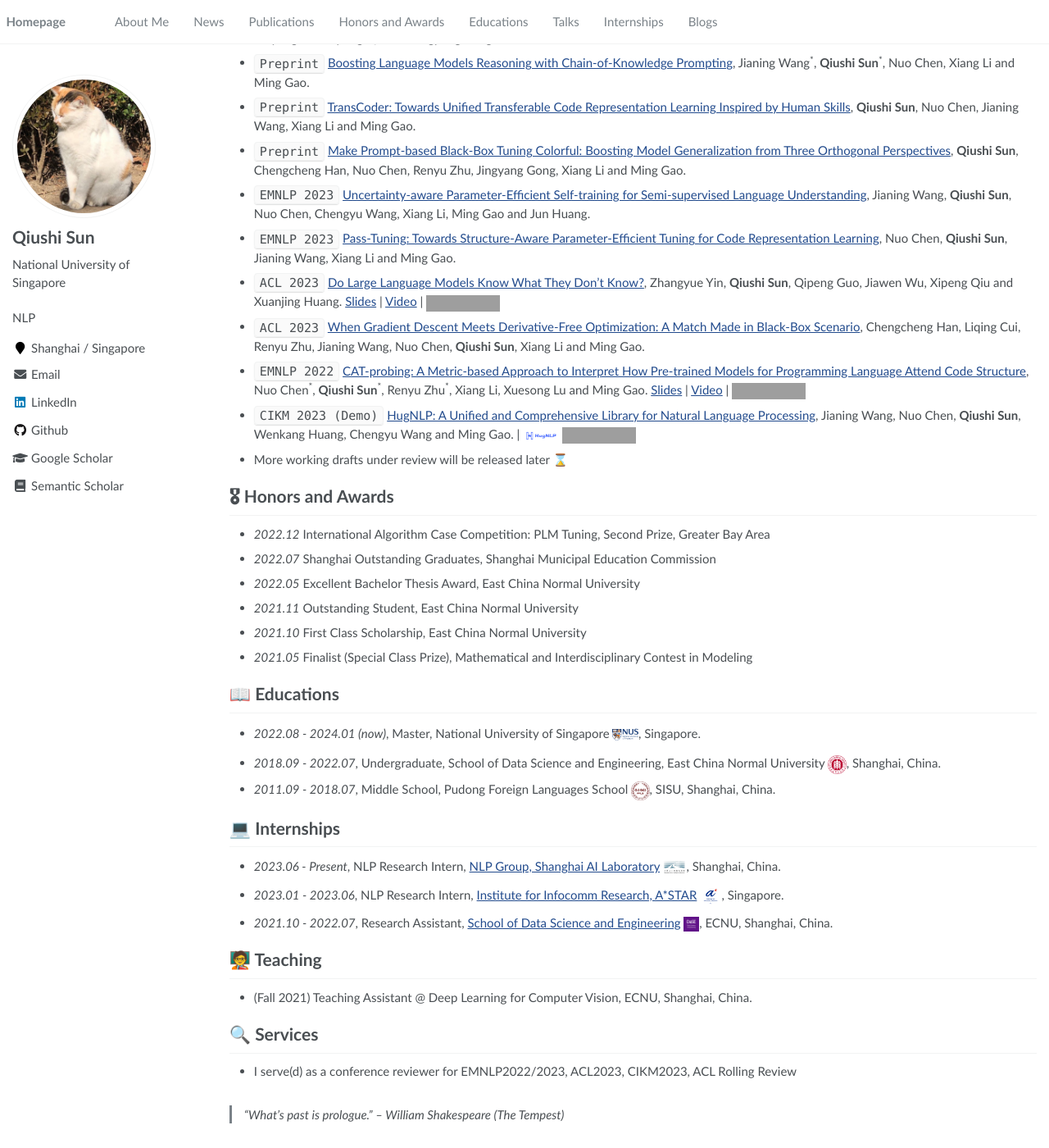
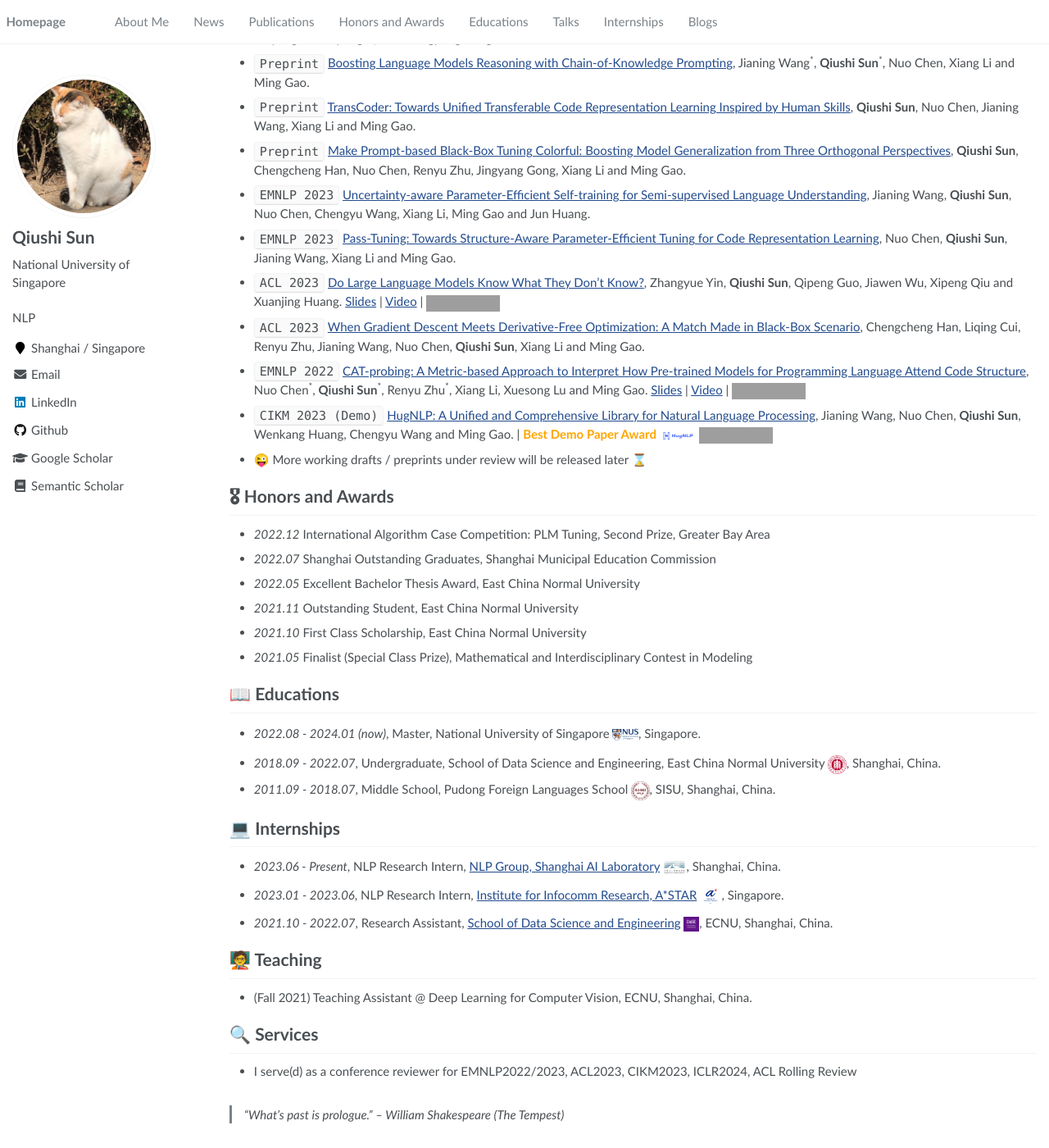
Before and after one commit to lixiang3776/lixiang3776.github.io, a Jekyll site: the page built from _pages/about.md, in a window 1280 px wide and 1400 px high, scrolled down 498 px. Shown: the whole window at 82% size. Built offline with Jekyll 4.4.1, drawn with Linux system fonts in a browser that asks for light colours; grey boxes are pictures that could not be loaded.

Commit message:
update: cikm demo

```diff
--- a/_pages/about.md
+++ b/_pages/about.md
@@ -50,13 +50,13 @@ Nuo Chen<sup>&#42;</sup>, **Qiushi Sun**<sup>&#42;</sup>, Renyu Zhu<sup>&#42;</s
 - `Preprint` [Boosting Language Models Reasoning with Chain-of-Knowledge Prompting](https://arxiv.org/abs/2306.06427), Jianing Wang<sup>&#42;</sup>, **Qiushi Sun**<sup>&#42;</sup>, Nuo Chen, Xiang Li and Ming Gao.
 - `Preprint` [TransCoder: Towards Unified Transferable Code Representation Learning Inspired by Human Skills](https://arxiv.org/abs/2306.07285), **Qiushi Sun**, Nuo Chen, Jianing Wang, Xiang Li and Ming Gao.
 - `Preprint` [Make Prompt-based Black-Box Tuning Colorful: Boosting Model Generalization from Three Orthogonal Perspectives](https://arxiv.org/abs/2305.08088), **Qiushi Sun**, Chengcheng Han, Nuo Chen, Renyu Zhu, Jingyang Gong, Xiang Li and Ming Gao.
-- ``EMNLP 2023`` [Uncertainty-aware Parameter-Efficient Self-training for Semi-supervised Language Understanding](qiushisun.github.io), Jianing Wang, **Qiushi Sun**, Nuo Chen, Chengyu Wang, Xiang Li, Ming Gao and Jun Huang.
+- ``EMNLP 2023`` [Uncertainty-aware Parameter-Efficient Self-training for Semi-supervised Language Understanding](https://arxiv.org/abs/2310.13022), Jianing Wang, **Qiushi Sun**, Nuo Chen, Chengyu Wang, Xiang Li, Ming Gao and Jun Huang.
 - ``EMNLP 2023`` [Pass-Tuning: Towards Structure-Aware Parameter-Efficient Tuning for Code Representation Learning](qiushisun.github.io), Nuo Chen, **Qiushi Sun**, Jianing Wang, Xiang Li and Ming Gao.
 - ``ACL 2023`` [Do Large Language Models Know What They Don't Know?](https://arxiv.org/abs/2305.18153), Zhangyue Yin, **Qiushi Sun**, Qipeng Guo, Jiawen Wu, Xipeng Qiu and Xuanjing Huang. [Slides](./files/ACL23_LLMSA-Presentation.pdf) \| [Video](https://youtu.be/VTl8FAdNJEI) \| [![](https://img.shields.io/github/stars/yinzhangyue/SelfAware?style=social&label=Code+Stars)](https://github.com/yinzhangyue/SelfAware)
 - ``ACL 2023`` [When Gradient Descent Meets Derivative-Free Optimization: A Match Made in Black-Box Scenario](https://arxiv.org/abs/2305.10013), Chengcheng Han, Liqing Cui, Renyu Zhu, Jianing Wang, Nuo Chen, **Qiushi Sun**, Xiang Li and Ming Gao.
-- ``EMNLP 2022`` [CAT-probing: A Metric-based Approach to Interpret How Pre-trained Models for Programming Language Attend Code Structure](https://arxiv.org/abs/2210.04633), Nuo Chen<sup>&#42;</sup>, **Qiushi Sun**<sup>&#42;</sup>, Renyu Zhu<sup>&#42;</sup>, Xiang Li, Xuesong Lu and Ming Gao. [Slides](./files/EMNLP22_Presentation.pdf) \| [Video](https://youtu.be/lghmmlV62JA) \| [![](https://img.shields.io/github/stars/QiushiSun/CodeAttention?style=social&label=Code+Stars)](https://github.com/QiushiSun/CodeAttention)
-- ``CIKM 2023 (Demo)`` [HugNLP: A Unified and Comprehensive Library for Natural Language Processing](https://api.semanticscholar.org/CorpusID:257232389), Jianing Wang, Nuo Chen, **Qiushi Sun**, Wenkang Huang, Chengyu Wang and Ming Gao. \| <img src='./images/hugnlp-logo.png' style='width: 2.95em;'> [![](https://img.shields.io/github/stars/wjn1996/HugNLP?style=social&label=Code+Stars)](https://github.com/HugAILab/HugNLP)
-- More working drafts under review will be released later ⌛️
+- ``EMNLP 2022`` [CAT-probing: A Metric-based Approach to Interpret How Pre-trained Models for Programming Language Attend Code Structure](https://arxiv.org/abs/2210.04633), Nuo Chen<sup>&#42;</sup>, **Qiushi Sun**<sup>&#42;</sup>, Renyu Zhu<sup>&#42;</sup>, Xiang Li, Xuesong Lu and Ming Gao. [Slides](./files/EMNLP22_Presentation.pdf) \| [Video](https://doi.org/10.48448/76ht-3y46) \| [![](https://img.shields.io/github/stars/QiushiSun/CodeAttention?style=social&label=Code+Stars)](https://github.com/QiushiSun/CodeAttention)
+- ``CIKM 2023 (Demo)`` [HugNLP: A Unified and Comprehensive Library for Natural Language Processing](https://api.semanticscholar.org/CorpusID:257232389), Jianing Wang, Nuo Chen, **Qiushi Sun**, Wenkang Huang, Chengyu Wang and Ming Gao. \| <span style="color: orange;">**Best Demo Paper Award**</span> <img src='./images/hugnlp-logo.png' style='width: 2.95em;'> [![](https://img.shields.io/github/stars/wjn1996/HugNLP?style=social&label=Code+Stars)](https://github.com/HugAILab/HugNLP)
+- 😜 More working drafts / preprints under review will be released later ⌛️
 
 # 🎖 Honors and Awards
 - *2022.12* International Algorithm Case Competition: PLM Tuning, Second Prize, Greater Bay Area
@@ -84,6 +84,6 @@ Nuo Chen<sup>&#42;</sup>, **Qiushi Sun**<sup>&#42;</sup>, Renyu Zhu<sup>&#42;</s
 - (Fall 2021) Teaching Assistant @ Deep Learning for Computer Vision, ECNU, Shanghai, China.
 
 # 🔍 Services
-- I serve(d) as a conference reviewer for EMNLP2022/2023, ACL2023, CIKM2023, ACL Rolling Review
+- I serve(d) as a conference reviewer for EMNLP2022/2023, ACL2023, CIKM2023, ICLR2024, ACL Rolling Review
 
 > "What's past is prologue." -- William Shakespeare (The Tempest)
```
Also changed, not shown: 1 other file.
